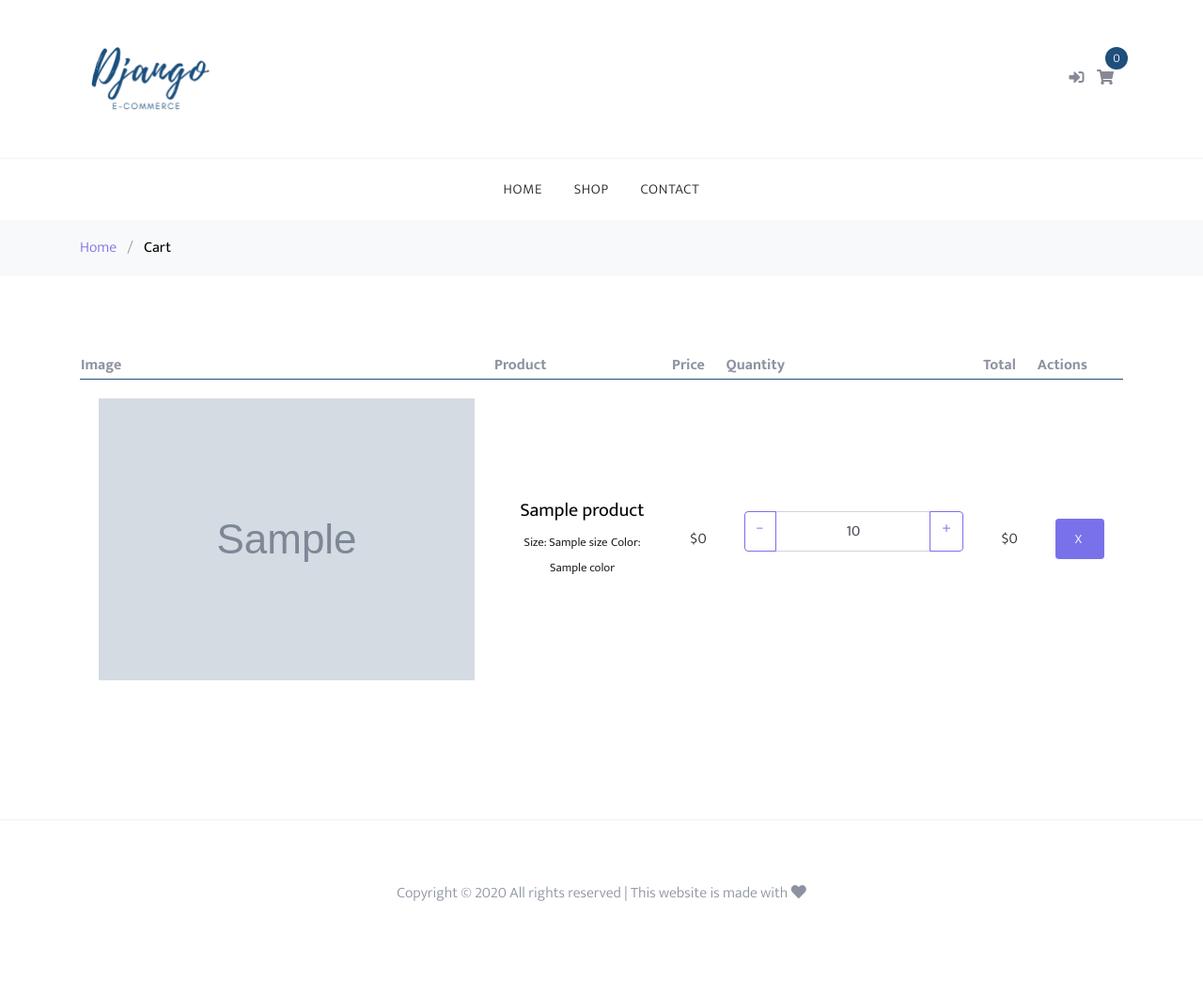
After one commit to Ujjawal-Anand/django-simple-ecommerce, a Django app: template templates/cart/cart.html in a window 1280 px wide. The commit adds this page. Shown: the whole page at 94% size. Run offline with Django 3.2, Linux system fonts and the light colour scheme; the template is opened without the code that fills it: most values are stand-ins (such as "Sample title", 1, 10 or a date in 2020); grey boxes marked "Sample" are stand-in pictures; some libraries are stand-ins or nearby versions.

Commit message:
added cart view

```diff
--- a/cart/admin.py
+++ b/cart/admin.py
@@ -1,8 +1,10 @@
 from django.contrib import admin
 
 # Register your models here.
-from .models import Product, OrderItem, Order
+from .models import Product, OrderItem, Order, ColorVariation, SizeVariation
 
+admin.site.register(ColorVariation)
 admin.site.register(Product)
 admin.site.register(OrderItem)
 admin.site.register(Order)
+admin.site.register(SizeVariation)
--- a/cart/urls.py
+++ b/cart/urls.py
@@ -4,6 +4,7 @@ from . import views
 app_name = 'cart'
 
 urlpatterns = [
-    path('', views.ProductListView.as_view(), name='product-list'),
-    path('<slug>/', views.ProductDetailView.as_view(), name='product-detail'),
+    path('', views.CartView.as_view(), name='summary'),
+    path('shop/', views.ProductListView.as_view(), name='product-list'),
+    path('shop/<slug>/', views.ProductDetailView.as_view(), name='product-detail'),
 ]
--- a/templates/base.html
+++ b/templates/base.html
@@ -71,7 +71,7 @@
                                     </a>
                                 </li>
                                 <li class="d-inline-block d-md-none ml-md-0">
-                                    <a href="#" class="site-menu-toggle js-menu-toggle">
+                                    <a href="{% url 'cart:summary' %}" class="site-menu-toggle js-menu-toggle">
                                         <span><i class="fas fa-bars"></i></span>
                                     </a>
                                 </li>
--- /dev/null
+++ b/templates/cart/cart.html
@@ -0,0 +1,74 @@
+{% extends "base.html" %}
+
+{% block content %}
+<div class="bg-light py-3">
+    <div class="container">
+        <div class="row">
+            <div class="col-md-12 mb-0">
+                <a href="{% url 'home' %}">Home</a>
+                <span class="mx-2 mb-0">/</span>
+                <strong class="text-black">Cart</strong>
+            </div>
+        </div>
+    </div>
+</div>
+
+<div class="site-section">
+    <div class="container">
+        <div class="row mb-5">
+            <div class="col-md-12">
+                <div class="site-blocks-table">
+                    <table>
+                        <thread>
+                            <tr>
+                                <th>Image</th>
+                                <th>Product</th>
+                                <th>Price</th>
+                                <th>Quantity</th>
+                                <th>Total</th>
+                                <th>Actions</th>
+                            </tr>
+                        </thread>
+                        <tbody>
+                            {% for item in order.items.all %}
+                            <tr>
+                                <td class="product-thumbnail">
+                                    <img src="{{ item.product.image.url }}"
+                                </td>
+                                <td class="product-name">
+                                    <h2 class="h5 text-black"> {{ item.product.title }} </h2>
+                                    <small>Size: {{ item.size.name }}</small>
+                                    <small>Color: {{ item.color.name }}</small>
+                                </td>
+                                <td>$0</td>
+                                <td>
+                                    <div class="input-group mb-3">
+                                        <div class="input-group-prepend">
+                                            <a href="#" class="btn btn-outline-primary">
+                                                &minus;
+                                            </a>
+                                        </div>
+                                        <input type="text" class="form-control text-center" value="{{ item.quantity }}">
+                                        <div class="input-group-append">
+                                            <a href="#" class="btn btn-outline-primary">
+                                                &plus;
+                                            </a>
+                                        </div>
+                                    </div>
+                                </td>
+                                <td>
+                                    $0
+                                </td>
+                                <td>
+                                    <a href="#" class="btn btn-primary btn-sm">X</a>
+                                </td>
+                            </tr>
+                            {% endfor %}
+                        </tbody>
+                    </table>
+                </div>
+            </div>
+        </div>
+    </div>
+</div>
+{% endblock content %}
```
Also changed, not shown: cart/forms.py (+12 -2 lines), cart/models.py (+18 -0 lines), cart/views.py (+12 -1 lines).
